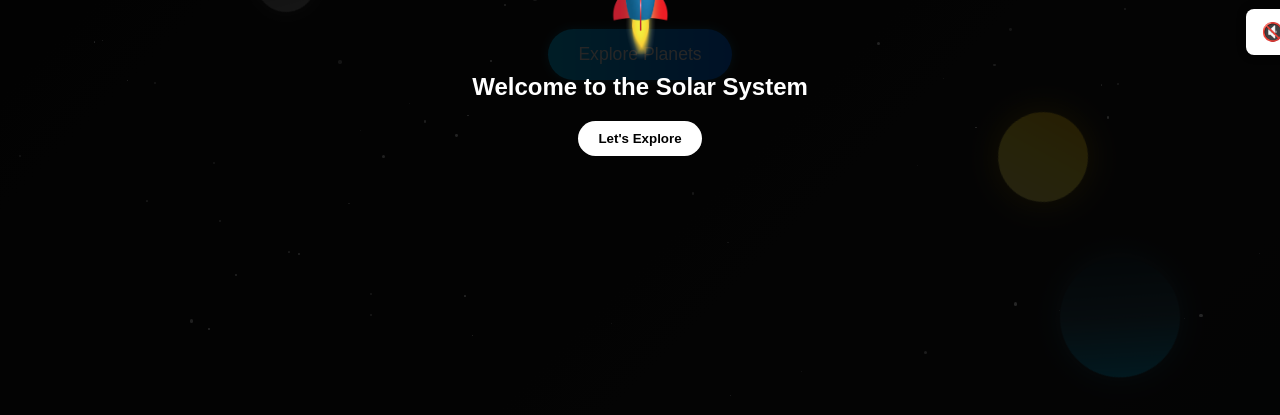
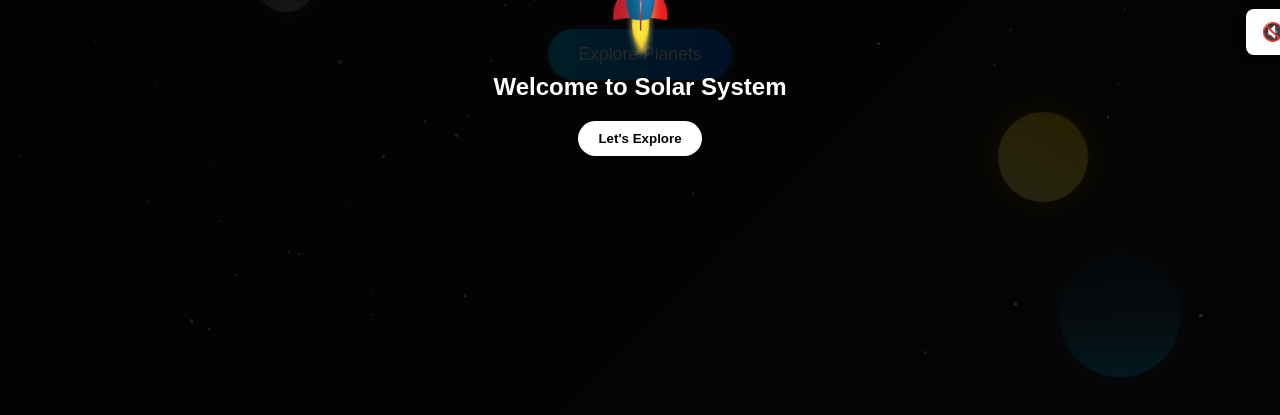
Before and after one commit to lukmannm/group-uas-web1-solar-system, a plain HTML site: page index.html in a window 1280 px wide. Shown: the part 368-783 px from the top of the page. Drawn offline with Linux system fonts and the light colour scheme; files that its build step writes are made by us from their sources; a script that the page names is missing.

Commit message:
coba email comit

```diff
--- a/index.html
+++ b/index.html
@@ -119,7 +119,7 @@
         <div class="start-in">
             <div class="modal-content">
                 <img src="images/rocket.webp" alt="Rocket" class="rocket-img" />
-                <h2>Welcome to the Solar System</h2>
+                <h2>Welcome to Solar System</h2>
                 <button id="start-btn">Let's Explore</button>
             </div>
         </div>
```
